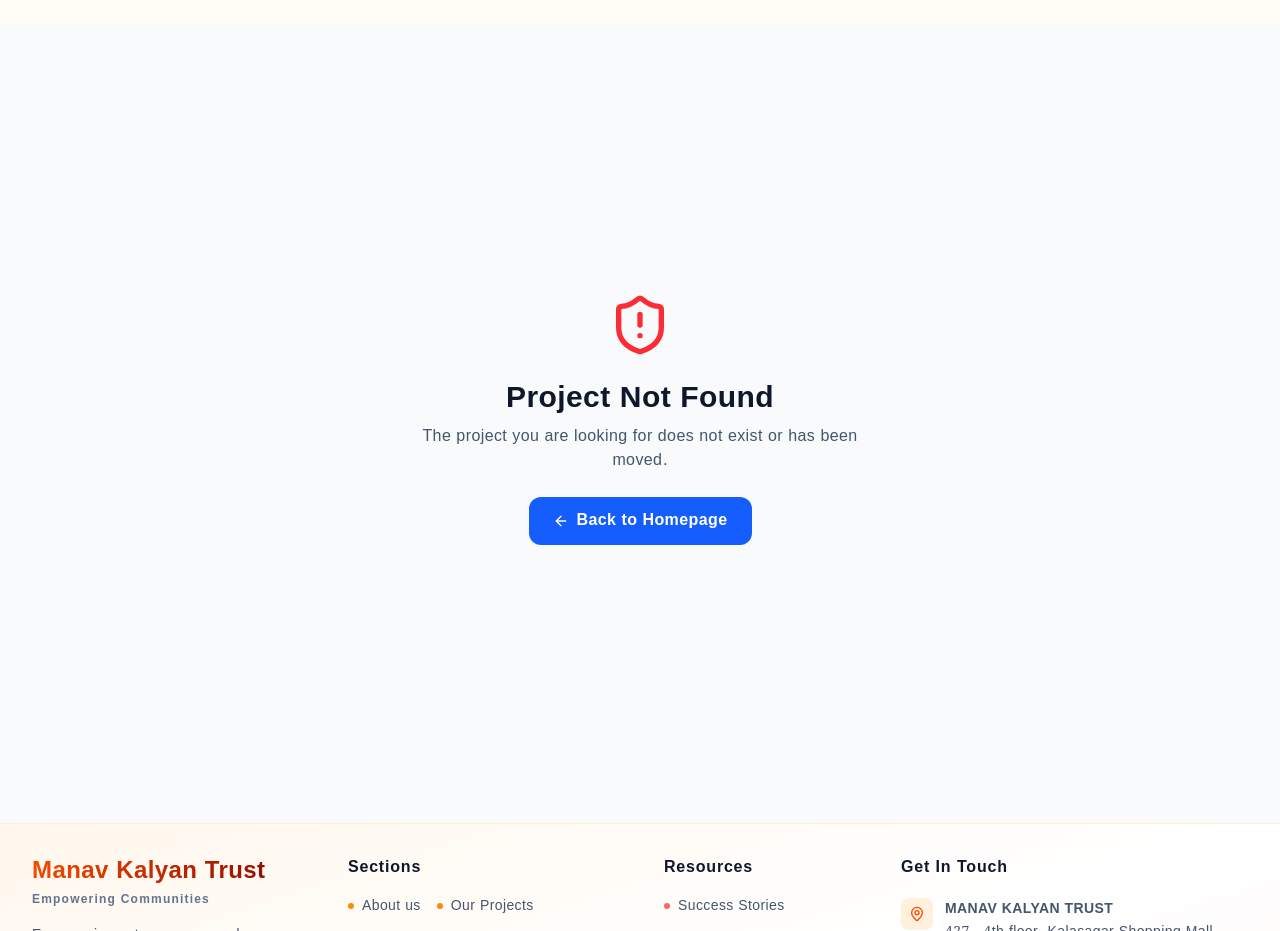
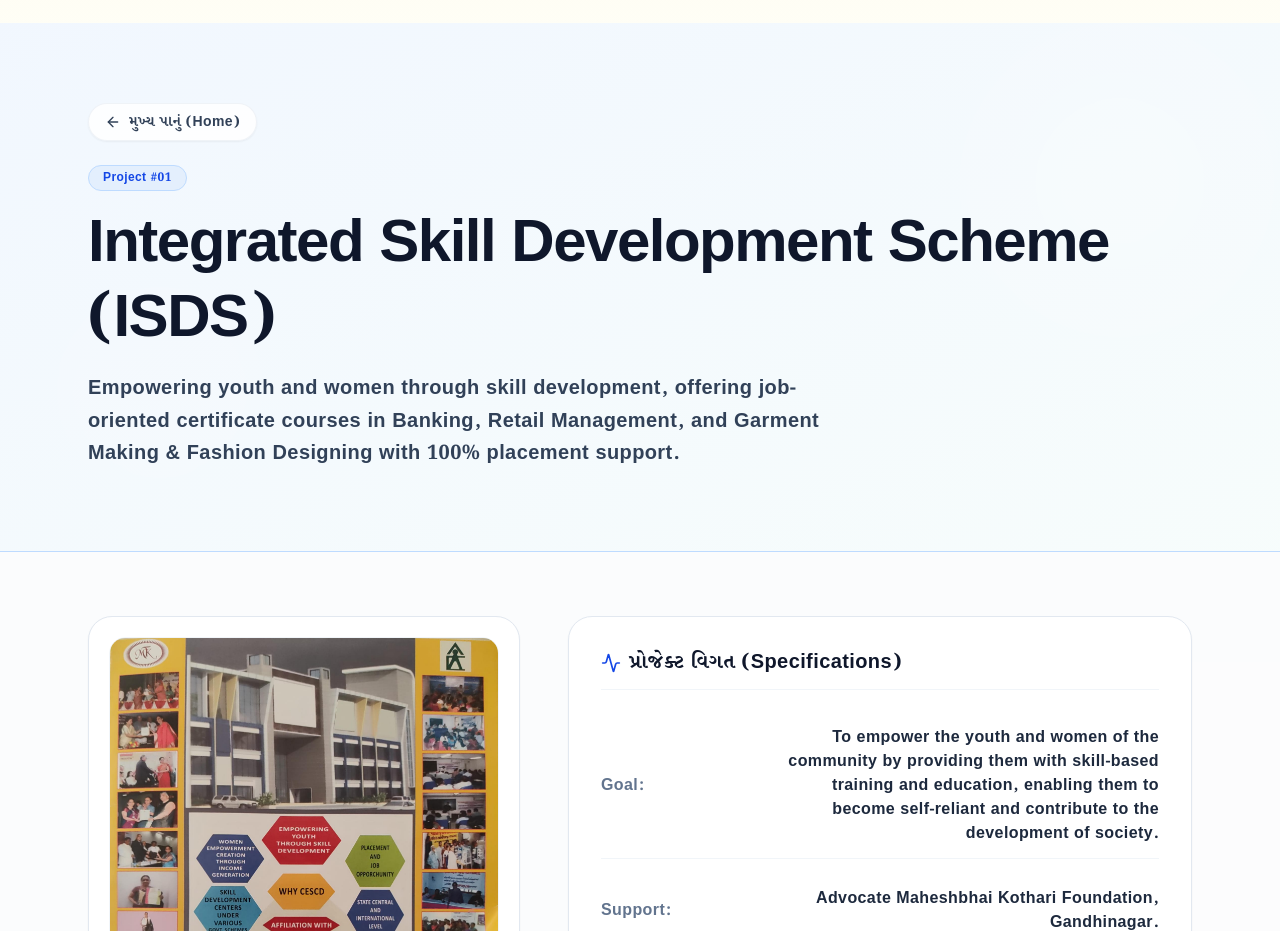
Before and after one commit to Pritesh55/ngo-website-v3, a Next.js app: page /projects/ISDS in a window 1280 px wide. Shown: the part 101-1032 px from the top of the page. Built offline with nearby package versions, Linux system fonts and the light colour scheme.

Commit message:
footer changed

```diff
--- a/src/app/layout.js
+++ b/src/app/layout.js
@@ -29,8 +29,12 @@ export default function RootLayout({ children }) {
   return (
     <html
       lang="en"
-      className={`${geistSans.variable} ${geistMono.variable} ${notoSerifGujarati.variable} h-full antialiased`}
-    >
+      className={`${geistSans.variable} ${geistMono.variable} ${notoSerifGujarati.variable} h-full antialiased`}>
+      <head>
+        <meta charSet="UTF-8" />
+        <meta name="viewport" content="width=device-width, initial-scale=1.0" />
+        <title>Manav kalyan trust | Ghatlodia, Ahmedabad</title>
+      </head>
       <body className="flex flex-col tracking-wide items-center">
         <Header_of_full_website></Header_of_full_website>
 
--- a/src/components/sections/footer.jsx
+++ b/src/components/sections/footer.jsx
@@ -178,7 +178,6 @@ export function Footer() {
                 {/* Bottom Bar */}
                 <div className="flex flex-col md:flex-row items-center justify-between text-sm font-medium text-slate-500">
                     <p>© 2026 Manav Kalyan Trust. All rights reserved.</p>
-                    <Link href="https://pritesh-shah.vercel.app" title='Website is Made in india.Web Developer : Pritesh Bhupendrabhai Shah' target="_blank" rel="noopener noreferrer" className="text-slate-600"> Made in india </Link>
                     <div className="flex gap-6 mt-4 md:mt-0">
                         <Link href="#" className="hover:text-red-700 transition-colors">
                             Privacy Policy
--- a/src/components/sections/our_projects_cards_section.jsx
+++ b/src/components/sections/our_projects_cards_section.jsx
@@ -90,7 +90,7 @@ export function Our_Projects_Cards_Section() {
               {/* Action Buttons */}
               <div className="pt-4 border-t border-slate-200/40 flex items-center justify-between">
                 <span className={`px-3 py-1.5 rounded-full text-xs font-extrabold border ${project.tagClass}`}>
-                  {project.details["Support"] ? "Govt Supported" : "NGO Funds / WASMO"}
+                  {project.supportType}
                 </span>
 
                 <Link
--- a/src/data/projects.js
+++ b/src/data/projects.js
@@ -1,9 +1,10 @@
 export const projects = [
   {
     id: "01",
-    slug: "cedc",
-    name: "Centre for Enterprise Development and Community (CEDC)",
+    slug: "ISDS",
+    name: "Integrated Skill Development Scheme (ISDS)",
     description: "Empowering youth and women through skill development, offering job-oriented certificate courses in Banking, Retail Management, and Garment Making & Fashion Designing with 100% placement support.",
+    supportType: "Govt. Supported",
     images: [
       "/images/CEDC/03-CEDC-with-MKT.jpeg",
       "/images/CEDC/02-CEDC.jpeg",
@@ -62,6 +63,7 @@ export const projects = [
     slug: "help-to-khedbrahma-general-hospital",
     name: "Help to Khedbrahma General Hospital",
     description: "Supporting Khedbrahma General Hospital with vital medical equipment in collaboration with Trivedi Family Charitable Trust (USA) and Manav Kalyan Trust (Ahmedabad).",
+    supportType: "FCRA",
     images: [
       "/images/Help_to_khedbrahma_general_hospital/cover-photo-Khedbrahma.jpeg",
       "/images/Help_to_khedbrahma_general_hospital/Medical-eqipment-donate-to-Khedbrahma-General-Hospital (1).jpeg",
@@ -125,6 +127,7 @@ export const projects = [
     slug: "pradhan-mantri-kaushal-vikas-yojana",
     name: "pradhan mantri kaushal vikas yojana (PMKVY)",
     description: "Employment Generation through placement and Industrial Development.",
+    supportType: "Govt. Supported",
     images: [
       "/images/our-projects/02-PRADHAN-MANTRI-KAUSHAL-VIKAS YOJANA-01.jpg",
       "/images/our-projects/02-PRADHAN-MANTRI-KAUSHAL-VIKAS YOJANA-02.jpg",
@@ -151,6 +154,7 @@ export const projects = [
     slug: "saksham-kvk-2-0",
     name: "saksham kvk 2.0",
     description: "Employment Generation Through Placement and Industrial Development.",
+    supportType: "Govt. Supported",
     images: [
       "/images/our-projects/01-SAKSHAM-KVK-2-01.jpg",
       "/images/our-projects/01-SAKSHAM-KVK-2-02.jpg",
@@ -161,7 +165,7 @@ export const projects = [
     tagClass: "border-blue-200 bg-blue-100/60 text-blue-700",
     btnClass: "from-blue-500 to-indigo-600 text-white hover:shadow-indigo-500/20",
     details: {
-      "Support": "Gujarat skill development mission Gandhinagar Govt of Gujarat.",
+      "Support": "Gujarat skill development mission Gandhinagar Govt. of Gujarat.",
       "Target Group": "Unemployed Man and Woman of Gujarat.",
       "Target Area": "Across Gujarat.",
       "Object of the Project": "Employment Generation Through Placement and Industrial Development.",
@@ -178,6 +182,7 @@ export const projects = [
     slug: "training-under-scheme-6",
     name: "Training under Scheme - 6",
     description: "Empowering individuals through specialized training, liaison, and placement support to facilitate employment and start-up ventures.",
+    supportType: "Govt. Supported",
     images: [
       "/images/Training-under-scheme-06/Training-under-scheme-06-01.jpg",
       "/images/Training-under-scheme-06/Training-under-scheme-06-02.jpg",
@@ -202,6 +207,7 @@ export const projects = [
     slug: "integrated-skill-development-scheme",
     name: "Integrated Skill Development Scheme",
     description: "To make become Men & Women economically sustain",
+    supportType: "Govt. Supported",
     images: [
       "/images/our-projects/05-Integrated-Skill-Development-Scheme.jpg"
     ],
@@ -236,6 +242,7 @@ export const projects = [
     slug: "swajal-dhara",
     name: "Swajal Dhara",
     description: "To supply potable water to each and every village of Gujarat State regularly.",
+    supportType: "WASMO",
     images: [
       "/images/our-projects/06-Swajal-Dhara.png"
     ],
@@ -265,6 +272,7 @@ export const projects = [
     slug: "woman-empowerment-creation",
     name: "Woman Empowerment Creation",
     description: "To Generate income for sustaining their own life and come out from the earthquake affect.",
+    supportType: "MKT NGO Funds",
     images: [
       "/images/our-projects/07-Woman-Empowerment-Creation.png"
     ],
@@ -291,6 +299,7 @@ export const projects = [
     slug: "health-care",
     name: "Health Care",
     description: "To provide health care to women, children, salt workers and weaker section and people living below poverty line.",
+    supportType: "MKT NGO Funds",
     images: [
       "/images/our-projects/08-Health-Care.png"
     ],
@@ -321,6 +330,7 @@ export const projects = [
     slug: "namak-mazdoor-awas-yojna",
     name: "Namak Mazdoor Awas Yojna",
     description: "To Provide shelter to all the Salt workers who are living below povertyline and the people of Earthquake affected areas of Gujarat.",
+    supportType: "MKT NGO Funds and Govt. Supported",
     images: [
       "/images/our-projects/09-Namak-Mazdoor-Awas-Yojna.jpg"
     ],
@@ -345,6 +355,7 @@ export const projects = [
     slug: "multi-purpose-women-welfare-center",
     name: "multi purpose women welfare center",
     description: "All type of welfare activity for women.",
+    supportType: "Govt. Supported",
     images: [
       "/images/our-projects/03-MULTI-PURPOSE-WOMEN-WELFARE CENTER-01.jpg",
       "/images/our-projects/03-MULTI-PURPOSE-WOMEN-WELFARE CENTER-02.jpg",
@@ -371,6 +382,7 @@ export const projects = [
     slug: "marketing-support-for-sustainability",
     name: "marketing support for sustainability",
     description: "Marketing support for sustainability through exhibitions, advertisements, catalogue distribution, and direct sales.",
+    supportType: "Govt. Supported",
     images: [
       "/images/our-projects/04-marketing-support-for-sustainability-01.jpg",
       "/images/our-projects/04-marketing-support-for-sustainability-02.jpg",
```
